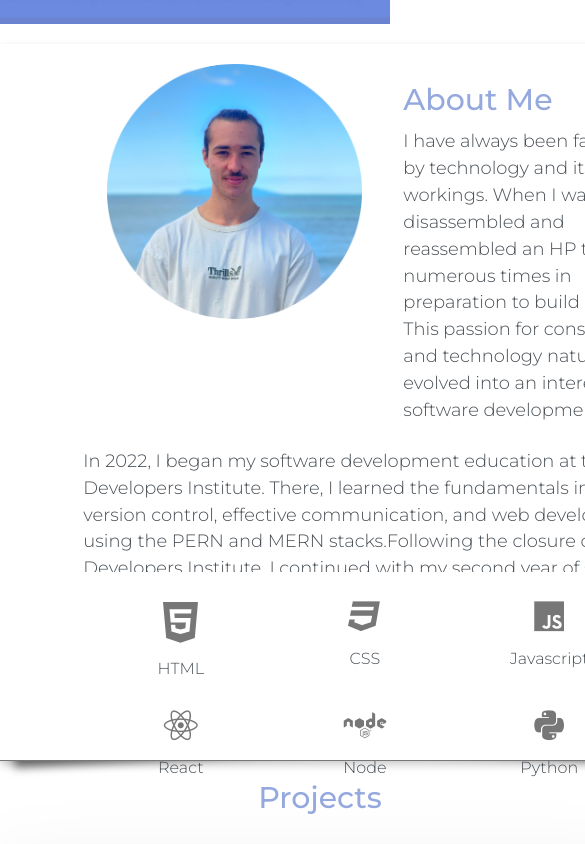
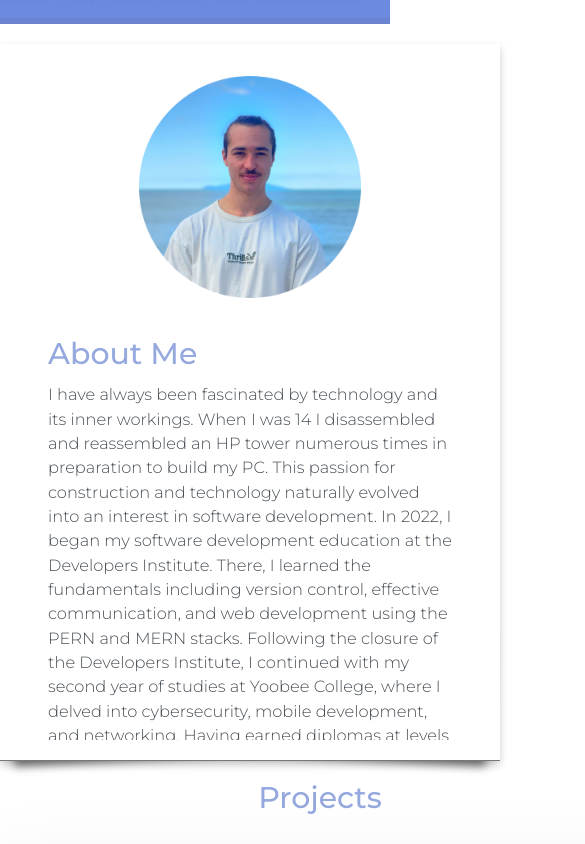
Before and after one commit to oliverEddy/Olivers-Portfolio, a React (Create React App) app: page / in a window 390 px wide. Shown: the part 820-1664 px from the top of the page, 585 px wide, since content can reach past the window. Built offline with nearby package versions, Linux system fonts and the light colour scheme.

Commit message:
Add media queries for mobile, continue responsive design

```diff
--- a/src/components/section/About.css
+++ b/src/components/section/About.css
@@ -231,6 +231,56 @@ padding-right: 15px;
   grid-template-rows: 72.5% 27.5%; /* 2 rows that adjust to content size */
 
 }
+.grid-container {
+  grid-template-rows: 40% 30% 30%;
+  grid-template-columns: 1fr 1fr 1fr 1fr 1fr 1fr 1fr 1fr 1fr;
+  padding-top: 1rem;
+
+}
+.about-text-original {
+  display: none !important;
+}
+.about-text-top, .about-text-bottom {
+  display: block !important;
+}
+.about-text-bottom {
+  grid-row: 2/3;
+}
+#Skills {
+  grid-row: 3/4;
+}
+.grid-item.about {}
+
+.About-title-box {
+margin-left: 48%;
+margin-top: 0;
+}
+.about-subcontainer-top {
+  position: relative;
+  margin-left: 48%;
+  margin-right: 12%;
+
+}
+.about-subcontainer-bottom {
+position: relative;
+margin-left: 0;
+width: 90%;
+margin-top: 3rem;
+}
+.grid-item.about {
+  grid-column: 2 / 11;
+  grid-row: 1 / 3;
+  padding: 0;
+  margin-top: 0.5rem;
+}
+.lead.about-text {
+  font-size: 1.25rem;
+  font-weight: 300;
+  }
+.grid-item.Photo {
+  margin-top: 1rem;
+
+}
   }
 @media (max-width: 1260px) {
   .effect2 {
@@ -270,20 +320,20 @@ padding-right: 15px;
   position: relative;
   margin-left: 0;
   width: 90%;
-  margin-top: 4rem;
+  margin-top: 2rem;
   }
   .grid-item.about {
-    grid-column: 2 / 11;
+    grid-column: 2 / 10;
     grid-row: 1 / 3;
     padding: 0;
     margin-top: 0.5rem;
   }
   .lead.about-text {
-    font-size: 1.15rem;
+    font-size: 1.18rem;
     font-weight: 300;
   }
   .grid-item.Photo {
-
+    margin-top: 0;
   }
 }
 @media (max-width: 1028px) {
@@ -291,12 +341,12 @@ padding-right: 15px;
     width: 750px;
   }
 .lead.about-text {
-  font-size: 1.12rem;
+  font-size: 1.1rem;
 
 }
 .about-subcontainer-bottom {
 
-  margin-top: 1.5rem;
+  margin-top: 1rem;
   }
   .grid-item.Photo {
     display: flex;
@@ -306,3 +356,45 @@ padding-right: 15px;
     width: 90%;
   }
 }
+@media (max-width: 900px) {
+  .effect2 {
+    width: 650px;
+  }
+  .lead.about-text {
+    font-size: 1.015rem;
+  }
+}
+@media (max-width: 760px) {
+  .effect2 {
+    width: 500px;
+    padding: 3rem;
+    padding-top: 1rem;
+  }
+  #Skills {
+    display: none;
+  }
+  .grid-container {
+    grid-template-rows: 35% 65%;
+
+  }
+  .grid-item.Photo {
+    grid-column: 1/10;
+    margin: 0;
+
+  }
+  .about-text-original {
+    display: block !important;
+  }
+  .about-text-top, .about-text-bottom {
+    display: none !important;
+  }
+.grid-item.about {
+  grid-row: 2/3;
+  grid-column: 1/10;
+}
+.About-title-box {
+  margin-left: 0;
+}
+
+}
+/*continue to scale mobile lay out down*/
```
